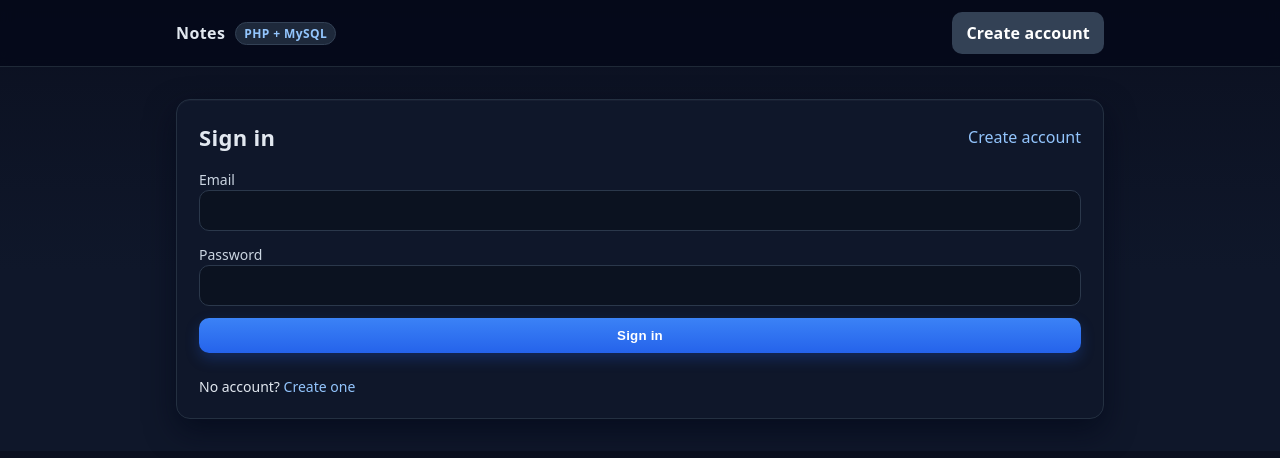
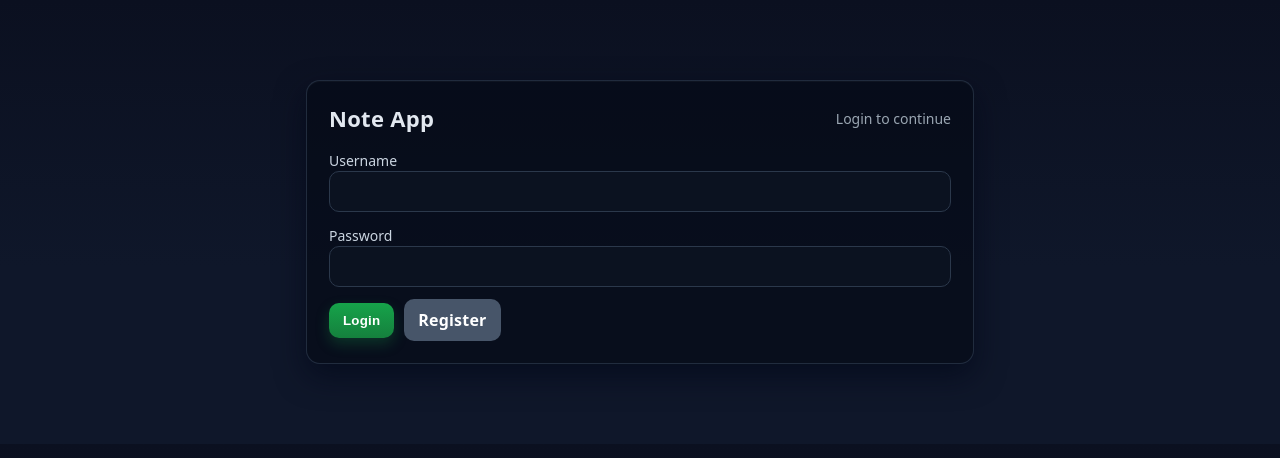
Before and after one commit to JeanPanilag/jean-withdatabase, a PHP site: page /login.php in a window 1280 px wide. Shown: the top 458 px of the page. Run offline with PHP 8.4, Linux system fonts and the light colour scheme.

Commit message:
changes2

```diff
--- a/assets/styles.css
+++ b/assets/styles.css
@@ -31,6 +31,16 @@ textarea { min-height: 140px; resize: vertical; }
 .btn.danger { background: linear-gradient(180deg,#ef4444,#dc2626); box-shadow: 0 6px 14px rgba(220,38,38,0.25); }
 .btn:disabled { opacity: .6; cursor: not-allowed; }
 
+/* Auth look from screenshot */
+.auth-card { max-width: 700px; margin: 80px auto; padding: 0 16px; }
+.auth-card .card { background: rgba(4,9,20,.6); border-radius: 14px; border: 1px solid rgba(51,65,85,.6); }
+.auth-card .title { font-size: 22px; font-weight: 800; }
+.auth-subtitle { color: #9aa6b2; font-size: 14px; }
+.auth-input { background: #e9f0ff; color: #0b1220; border: 1px solid #b6c2d9; }
+.auth-input:focus { border-color: #84a5ff; box-shadow: 0 0 0 3px rgba(132,165,255,.35); }
+.btn.success { background: linear-gradient(180deg,#16a34a,#15803d); box-shadow: 0 6px 14px rgba(22,163,74,0.25); }
+.btn.gray { background: #475569; box-shadow: none; }
+
 .notes { margin-top: 16px; }
 .note-grid { display: grid; grid-template-columns: repeat(auto-fill, minmax(260px, 1fr)); gap: 14px; }
 .note { border: 1px solid #253143; border-radius: 12px; padding: 14px; background: radial-gradient(1200px 300px at -10% -20%, rgba(59,130,246,0.06), transparent 60%), #0b1220; transition: border-color .2s, transform .08s; }
--- a/login.php
+++ b/login.php
@@ -8,22 +8,13 @@
     <link rel="stylesheet" href="assets/styles.css" />
 </head>
 <body>
-    <div class="appbar">
-        <div class="appbar-inner">
-            <div class="brand">
-                <span>Notes</span>
-                <span class="badge">PHP + MySQL</span>
-            </div>
-            <div class="actions">
-                <a class="btn secondary" href="register.php">Create account</a>
-            </div>
-        </div>
-    </div>
-    <div class="container">
+    <div class="auth-card">
         <div class="card">
             <div class="header">
-                <div class="title">Sign in</div>
-                <a href="register.php">Create account</a>
+                <div>
+                    <div class="title">Note App</div>
+                </div>
+                <div class="auth-subtitle">Login to continue</div>
             </div>
             <?php
             $error = '';
@@ -50,15 +41,17 @@
             <?php if ($error): ?><div class="flash error"><?php echo htmlspecialchars($error); ?></div><?php endif; ?>
             <form method="post" autocomplete="off">
                 <div>
-                    <label>Email</label>
-                    <input type="email" name="email" required />
+                    <label>Username</label>
+                    <input class="auth-input" type="email" name="email" required />
                 </div>
                 <div>
                     <label>Password</label>
-                    <input type="password" name="password" required />
+                    <input class="auth-input" type="password" name="password" required />
                 </div>
-                <button class="btn" type="submit">Sign in</button>
-                <div class="auth-links">No account? <a href="register.php">Create one</a></div>
+                <div class="actions">
+                    <button class="btn success" type="submit">Login</button>
+                    <a class="btn gray" href="register.php">Register</a>
+                </div>
             </form>
         </div>
     </div>
```
Also changed, not shown: register.php (+12 -19 lines).
